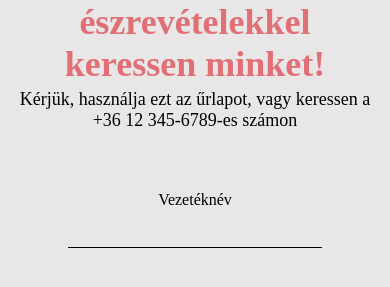
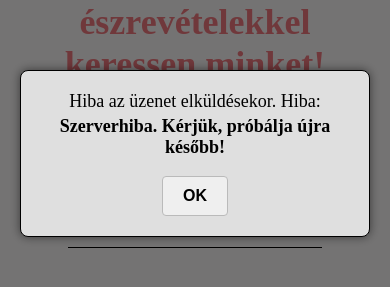
Before and after one commit to Zsotya/manitoupeti, a Vue app in the folder frontend/: page /elerhetoseg in a window 390 px wide. Shown: the part 269-556 px from the top of the page. Built offline with nearby package versions, Linux system fonts and the light colour scheme; no server answers.

Commit message:
Created popup window to display result in ContactUsComp.vue. Added i18n,dark-mode support and responsiveness

```diff
--- a/frontend/src/components/ContactUsComponents/ContactUsComp.vue
+++ b/frontend/src/components/ContactUsComponents/ContactUsComp.vue
@@ -71,6 +71,37 @@
         <img src="@/assets/99r9c.jpg" alt="Image" />
       </div>
     </div>
+    <!-- Visszajelzés a sikeres elküldésről -->
+    <!-- Sikeres elküldés -->
+    <div v-if="isSent" class="overlay">
+      <div class="popup">
+        <div class="content">
+          <div class="popup-result">
+            {{ $t("contactUsPopupSuccess") }}
+          </div>
+        </div>
+        <div class="popup-button">
+          <button @click="cancelPopup" class="cancel-button">OK</button>
+        </div>
+      </div>
+    </div>
+    <!-- Sikertelen elküldés -->
+    <div v-if="notSent" class="overlay">
+      <div class="popup">
+        <div class="content">
+          <div class="popup-result">{{ $t("contactUsPopupError") }}</div>
+          <div v-if="notComplete" class="popup-message">
+            {{ $t("contactUsPopupFillAll") }}
+          </div>
+          <div v-if="isError" class="popup-message">
+            {{ $t("contactUsPopupServerError") }}
+          </div>
+        </div>
+        <div class="popup-button">
+          <button @click="cancelPopup" class="cancel-button">OK</button>
+        </div>
+      </div>
+    </div>
   </div>
 </template>
 
@@ -82,6 +113,21 @@ import axios from "axios";
 /* Dark mode */
 const store = useStore();
 const darkMode = computed(() => store.getters.isDarkMode);
+
+/* Felugró ablak a sikerességről */
+// Adatok inicializálása
+const isSent = ref(false);
+const notSent = ref(true);
+const notComplete = ref(false);
+const isError = ref(true);
+
+// Ablak bezárása
+const cancelPopup = () => {
+  isSent.value = false;
+  notSent.value = false;
+  notComplete.value = false;
+  isError.value = false;
+};
 
 // Form adatok
 const lastName = ref("");
@@ -102,7 +148,8 @@ const submitForm = async () => {
       !message.value
     ) {
       // Hibakezelés, ha nincs kitöltve a form
-      console.error("Kérjük, töltsön ki minden mezőt!");
+      notSent.value = true;
+      notComplete.value = true;
       return;
     }
     // Form elküldése backendnek
@@ -113,9 +160,8 @@ const submitForm = async () => {
       subject: subject.value,
       message: message.value,
     });
-    console.log(response.data);
     // Siker esetkezelés
-    alert("Email sikeresen elküldve!");
+    isSent.value = true;
 
     // Értékek resetelése
     lastName.value = "";
@@ -124,6 +170,8 @@ const submitForm = async () => {
     subject.value = "";
     message.value = "";
   } catch (error) {
+    notSent.value = true;
+    isError.value = true;
     console.error("Hiba az üzenet elküldésekor:", error.message);
   }
 };
@@ -277,6 +325,59 @@ label {
   transition: box-shadow 0.7s;
 }
 
+.overlay {
+  position: fixed;
+  top: 0;
+  left: 0;
+  width: 100%;
+  height: 100%;
+  background-color: rgba(0, 0, 0, 0.5);
+  display: flex;
+  justify-content: center;
+  align-items: center;
+}
+
+.popup {
+  background-color: #dfdfdf;
+  padding: 40px;
+  text-align: center;
+  border: 1px solid black;
+  border-radius: 8px;
+  box-shadow: 0 0 10px rgba(0, 0, 0, 0.5);
+  transition: border 0.3s;
+}
+
+.popup-result {
+  font-size: 20px;
+  margin-bottom: 4px;
+}
+
+.popup-message {
+  font-size: 20px;
+  margin-bottom: 20px;
+  font-weight: bold;
+}
+
+.popup-button {
+  display: flex;
+  justify-content: center;
+}
+
+.cancel-button {
+  padding: 10px 20px;
+  margin: 0 14px;
+  font-size: 16px;
+  border: 1px solid rgb(186, 186, 186);
+  border-radius: 4px;
+  cursor: pointer;
+  font-weight: bold;
+  transition: background-color 0.3s, border 0.3s;
+}
+
+.cancel-button:hover {
+  background-color: lightgray;
+}
+
 /* Dark mode */
 .contact-us.dark-mode {
   background-color: #1a1a1a;
@@ -307,6 +408,15 @@ label {
 
 .contact-us.dark-mode .showcase-img img {
   box-shadow: 2px 0px 20px rgba(255, 255, 255, 0.8);
+}
+
+.contact-us.dark-mode .popup {
+  background-color: #1a1a1a;
+  border: 1px solid white;
+}
+
+.contact-us.dark-mode .cancel-button {
+  border-color: black;
 }
 
 /* Laptop nézet */
@@ -420,5 +530,21 @@ label {
   .submit {
     max-width: 220px;
   }
+
+  .popup {
+    padding: 20px;
+    margin: 20px;
+  }
+
+  .popup-result {
+    font-size: 18px;
+    margin-bottom: 4px;
+  }
+
+  .popup-message {
+    font-size: 18px;
+    margin-bottom: 18px;
+    font-weight: bold;
+  }
 }
 </style>
--- a/frontend/src/locales/en.json
+++ b/frontend/src/locales/en.json
@@ -54,6 +54,10 @@
   "machinesSmallText": "We use machines that we know in detail and specifically by type. Our experience and expertise extend to all the equipment and additional adapters we own, which we use during the filming operations.",
   "contactUsBigContent": "Feel free to reach out with any questions or feedback!",
   "contactUsSmallContent": "Please use this form or reach out to us at +36 12 345-6789.",
+  "contactUsPopupSuccess": "The message was sent successfully!",
+  "contactUsPopupError": "Error sending the message. Error:",
+  "contactUsPopupFillAll": "All fields must be filled!",
+  "contactUsPopupServerError": "Server error. Please try again later!",
   "lastName": "Last Name",
   "firstName": "First Name",
   "phone": "Phone number",
--- a/frontend/src/locales/hu.json
+++ b/frontend/src/locales/hu.json
@@ -54,6 +54,10 @@
   "machinesSmallText": "Olyan gépeket használunk, melyeket részletesen, típusspecifikusan ismerünk. Tapasztalatunk és gyakorlatunk minden tulajdonunkban lévő gépre és kiegészítő adapterre kiterjed, melyekkel dolgozunk a forgatási munkálatok során.",
   "contactUsBigContent": "Kérdésekkel, észrevételekkel keressen minket!",
   "contactUsSmallContent": "Kérjük, használja ezt az űrlapot, vagy keressen a +36 12 345-6789-es számon",
+  "contactUsPopupSuccess": "Az üzenet elküldése sikeresen megtörtént!",
+  "contactUsPopupError": "Hiba az üzenet elküldésekor. Hiba:",
+  "contactUsPopupFillAll": "Minden mező kitöltése kötelező!",
+  "contactUsPopupServerError": "Szerverhiba. Kérjük, próbálja újra később!",
   "lastName": "Vezetéknév",
   "firstName": "Keresztnév",
   "phone": "Telefonszám",
```
